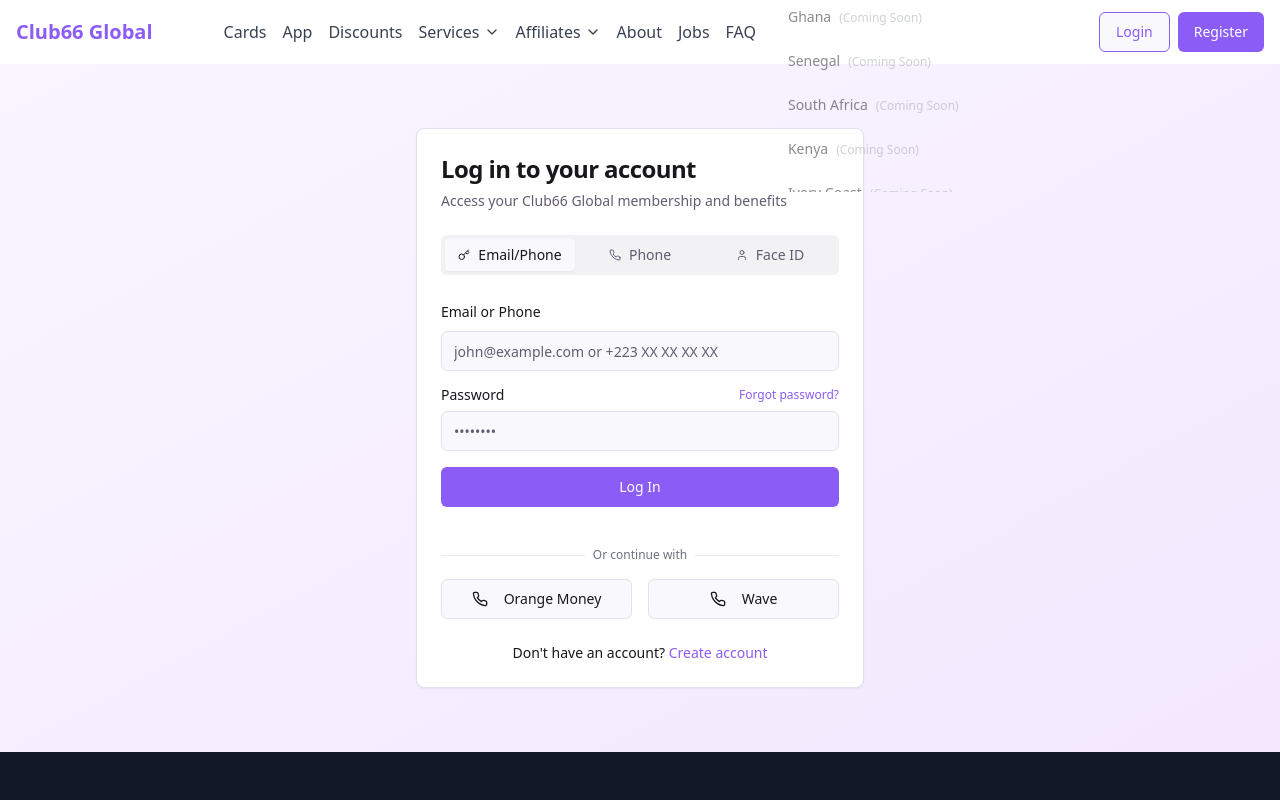
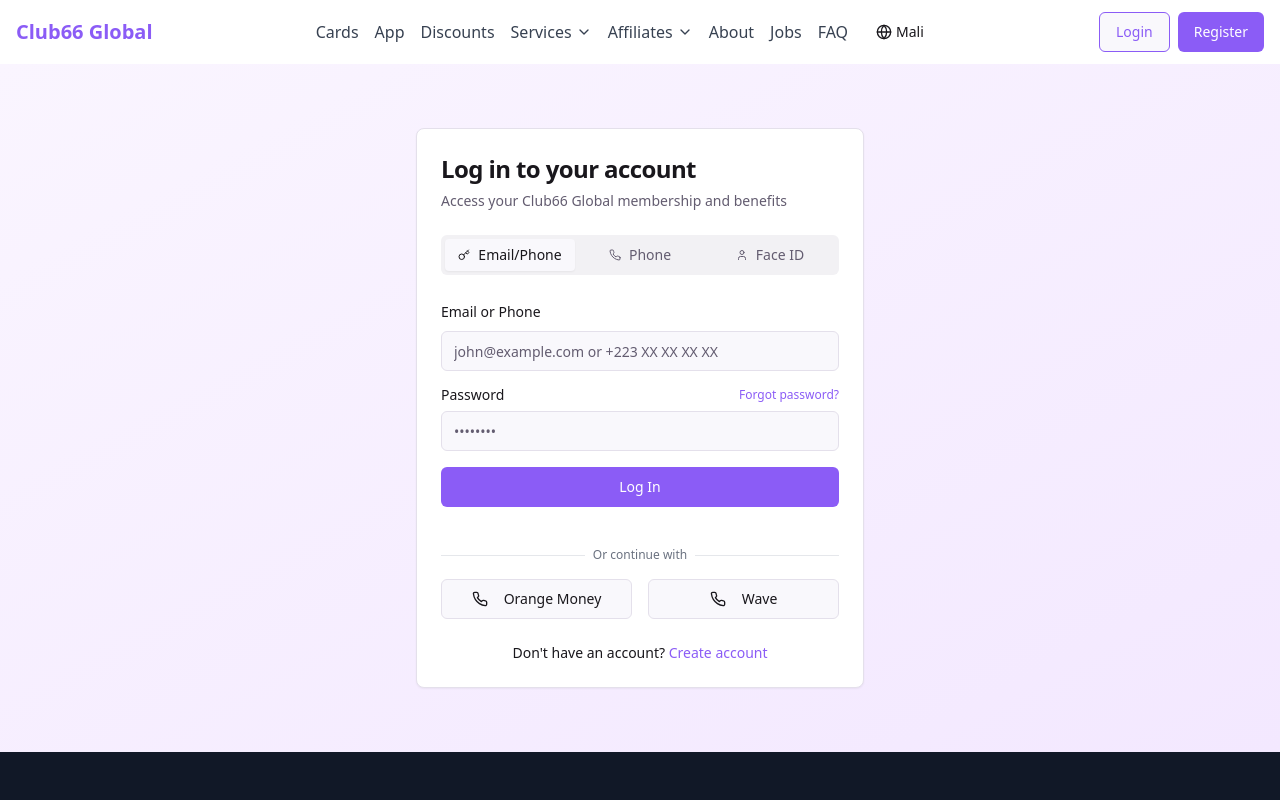
Before and after one commit to Aaron270885/club66-global-nexus, a React (Vite) app: page /login in a window 1280 px wide. Shown: the top 800 px of the page. Built offline with nearby package versions, Linux system fonts and the light colour scheme.

Commit message:
Fix all errors
Resolve all build and runtime errors in the codebase.

```diff
--- a/src/components/layout/CountrySelector.tsx
+++ b/src/components/layout/CountrySelector.tsx
@@ -1,6 +1,8 @@
 
 import { useState } from 'react';
-import { Check } from 'lucide-react';
+import { Check, Globe } from 'lucide-react';
+import { Button } from '@/components/ui/button';
+import { Popover, PopoverContent, PopoverTrigger } from '@/components/ui/popover';
 
 interface Country {
   id: string;
@@ -10,7 +12,7 @@ interface Country {
 }
 
 interface CountrySelectorProps {
-  onClose: () => void;
+  onClose?: () => void; // Make onClose optional
 }
 
 const CountrySelector = ({ onClose }: CountrySelectorProps) => {
@@ -26,6 +28,7 @@ const CountrySelector = ({ onClose }: CountrySelectorProps) => {
   ];
 
   const [selectedCountry, setSelectedCountry] = useState<string>('Mali');
+  const [open, setOpen] = useState(false);
 
   const handleSelect = (country: Country) => {
     if (!country.active) {
@@ -34,11 +37,20 @@ const CountrySelector = ({ onClose }: CountrySelectorProps) => {
     }
 
     setSelectedCountry(country.name);
-    onClose();
+    setOpen(false);
+    if (onClose) onClose(); // Call onClose if provided
   };
 
   return (
-    <div className="w-64 max-h-80 overflow-y-auto">
+    <Popover open={open} onOpenChange={setOpen}>
+      <PopoverTrigger asChild>
+        <Button variant="ghost" size="sm" className="flex items-center gap-1">
+          <Globe className="h-4 w-4" />
+          <span>{selectedCountry}</span>
+        </Button>
+      </PopoverTrigger>
+      <PopoverContent className="w-64 p-0">
+        <div className="max-h-80 overflow-y-auto">
           <div className="p-2">
             <h3 className="font-medium text-sm text-gray-700 mb-2">Select Country</h3>
             <div className="space-y-1">
@@ -66,6 +78,8 @@ const CountrySelector = ({ onClose }: CountrySelectorProps) => {
             </div>
           </div>
         </div>
+      </PopoverContent>
+    </Popover>
   );
 };
 
```
Lines whose indentation alone changed are shown as unchanged.
